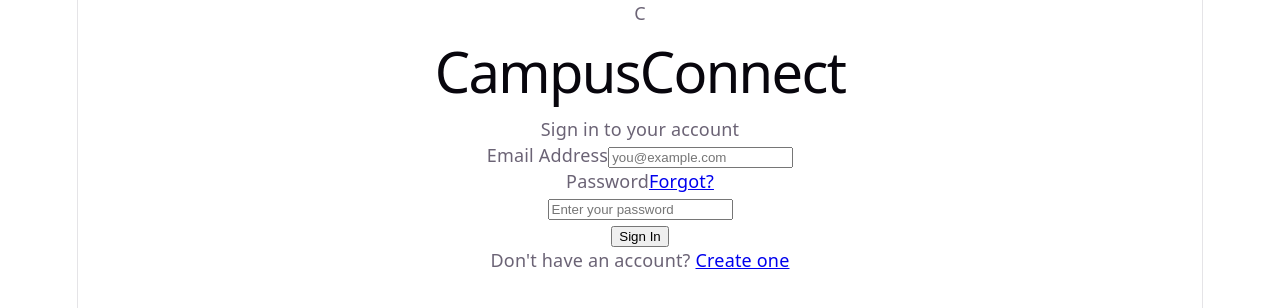
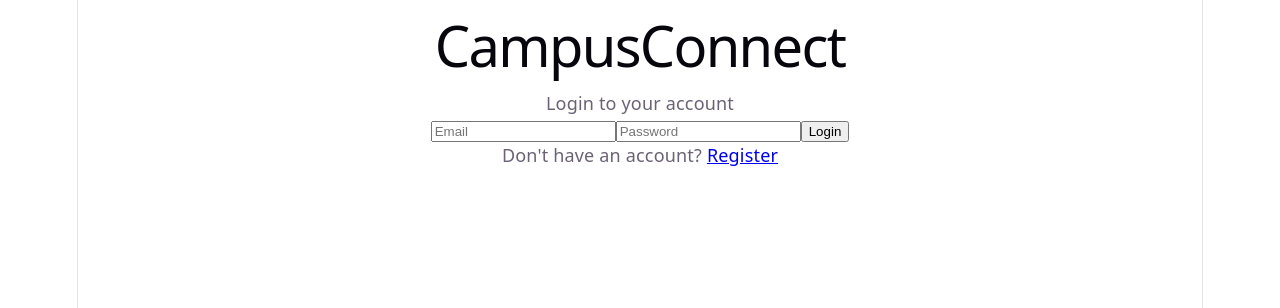
Before and after one commit to Tachhen/CampusConnect, a React app in the folder frontend/: page / in a window 1280 px wide. Shown: the top 308 px of the page. Built offline with nearby package versions, Linux system fonts and the light colour scheme; the HTML template or start-up script is replaced by a standard one.

Commit message:
Fixed some routing issues

```diff
--- a/frontend/src/pages/Login.jsx
+++ b/frontend/src/pages/Login.jsx
@@ -4,6 +4,7 @@ import api from "../services/api";
 
 function Login() {
     const navigate = useNavigate();
+
     const [email, setEmail] = useState("");
     const [password, setPassword] = useState("");
     const [error, setError] = useState("");
@@ -11,14 +12,19 @@ function Login() {
 
     const handleLogin = async (e) => {
         e.preventDefault();
+
+        console.log("LOGIN BUTTON CLICKED");
+
+        setError("");
         setIsLoading(true);
-        setError("");
 
         try {
             const response = await api.post("/auth/login", {
                 email,
                 password,
             });
+
+            console.log("LOGIN RESPONSE:", response.data);
 
             localStorage.setItem("token", response.data.token);
             localStorage.setItem("role", response.data.role);
@@ -33,94 +39,78 @@ function Login() {
             } else {
                 navigate("/sessions");
             }
+        } catch (err) {
+            console.error("LOGIN ERROR:", err);
+            console.error("RESPONSE:", err.response);
 
-        } catch (err) {
-            setError("Invalid email or password");
+            setError(
+                err.response?.data?.message ||
+                err.response?.data ||
+                "Invalid email or password"
+            );
+        } finally {
             setIsLoading(false);
         }
     };
 
     return (
-        <div className="min-h-screen flex items-center justify-center bg-gradient-to-br from-gray-50 to-gray-100">
-            <div className="bg-white p-8 rounded-2xl shadow-xl w-96 border border-gray-100">
-                <div className="text-center mb-8">
-                    <div className="w-16 h-16 bg-blue-600 rounded-2xl flex items-center justify-center mx-auto mb-4 shadow-lg shadow-blue-200">
-                        <span className="text-white text-2xl font-bold">C</span>
-                    </div>
-                    <h1 className="text-3xl font-bold text-gray-800">CampusConnect</h1>
-                    <p className="text-gray-500 text-sm mt-1">Sign in to your account</p>
-                </div>
+        <div className="min-h-screen flex items-center justify-center bg-gray-100">
+            <div className="bg-white p-8 rounded-xl shadow-lg w-96">
+
+                <h1 className="text-3xl font-bold text-center mb-2">
+                    CampusConnect
+                </h1>
+
+                <p className="text-center text-gray-500 mb-6">
+                    Login to your account
+                </p>
 
                 {error && (
-                    <div className="mb-4 p-3 bg-red-50 border border-red-200 text-red-600 rounded-xl text-sm flex items-center">
-                        <svg className="w-4 h-4 mr-2 flex-shrink-0" fill="currentColor" viewBox="0 0 20 20">
-                            <path fillRule="evenodd" d="M10 18a8 8 0 100-16 8 8 0 000 16zM8.707 7.293a1 1 0 00-1.414 1.414L8.586 10l-1.293 1.293a1 1 0 101.414 1.414L10 11.414l1.293 1.293a1 1 0 001.414-1.414L11.414 10l1.293-1.293a1 1 0 00-1.414-1.414L10 8.586 8.707 7.293z" clipRule="evenodd" />
-                        </svg>
+                    <div className="bg-red-100 text-red-700 p-3 rounded mb-4">
                         {error}
                     </div>
                 )}
 
                 <form onSubmit={handleLogin}>
-                    <div className="mb-4">
-                        <label className="block text-sm font-medium text-gray-700 mb-1.5">
-                            Email Address
-                        </label>
+
                     <input
                         type="email"
-                            placeholder="you@example.com"
-                            className="w-full px-4 py-2.5 border border-gray-300 rounded-xl focus:outline-none focus:ring-2 focus:ring-blue-500 focus:border-transparent transition-shadow bg-gray-50"
+                        placeholder="Email"
+                        className="w-full border p-3 rounded mb-4"
                         value={email}
                         onChange={(e) => setEmail(e.target.value)}
                         required
                     />
-                    </div>
 
-                    <div className="mb-6">
-                        <div className="flex justify-between items-center mb-1.5">
-                            <label className="block text-sm font-medium text-gray-700">
-                                Password
-                            </label>
-                            <Link to="/forgot-password" className="text-sm text-blue-600 hover:text-blue-700">
-                                Forgot?
-                            </Link>
-                        </div>
                     <input
                         type="password"
-                            placeholder="Enter your password"
-                            className="w-full px-4 py-2.5 border border-gray-300 rounded-xl focus:outline-none focus:ring-2 focus:ring-blue-500 focus:border-transparent transition-shadow bg-gray-50"
+                        placeholder="Password"
+                        className="w-full border p-3 rounded mb-4"
                         value={password}
                         onChange={(e) => setPassword(e.target.value)}
                         required
                     />
-                    </div>
 
                     <button
                         type="submit"
                         disabled={isLoading}
-                        className="w-full bg-blue-600 text-white py-2.5 rounded-xl font-medium hover:bg-blue-700 transition-colors shadow-lg shadow-blue-200 disabled:opacity-50 disabled:cursor-not-allowed"
+                        className="w-full bg-blue-600 text-white py-3 rounded hover:bg-blue-700 disabled:opacity-50"
                     >
-                        {isLoading ? (
-                            <span className="flex items-center justify-center">
-                                <svg className="animate-spin -ml-1 mr-2 h-4 w-4 text-white" fill="none" viewBox="0 0 24 24">
-                                    <circle className="opacity-25" cx="12" cy="12" r="10" stroke="currentColor" strokeWidth="4" />
-                                    <path className="opacity-75" fill="currentColor" d="M4 12a8 8 0 018-8V0C5.373 0 0 5.373 0 12h4zm2 5.291A7.962 7.962 0 014 12H0c0 3.042 1.135 5.824 3 7.938l3-2.647z" />
-                                </svg>
-                                Signing in...
-                            </span>
-                        ) : (
-                            "Sign In"
-                        )}
+                        {isLoading ? "Logging in..." : "Login"}
                     </button>
+
                 </form>
 
-                <div className="mt-6 pt-6 border-t border-gray-200">
-                    <p className="text-center text-sm text-gray-600">
+                <p className="text-center mt-5">
                     Don't have an account?{" "}
-                        <Link to="/register" className="text-blue-600 hover:text-blue-700 font-semibold">
-                            Create one
+                    <Link
+                        to="/register"
+                        className="text-blue-600 font-semibold"
+                    >
+                        Register
                     </Link>
                 </p>
-                </div>
+
             </div>
         </div>
     );
--- a/frontend/src/pages/Register.jsx
+++ b/frontend/src/pages/Register.jsx
@@ -8,12 +8,18 @@ function Register() {
     const [name, setName] = useState("");
     const [email, setEmail] = useState("");
     const [password, setPassword] = useState("");
-
+    const [error, setError] = useState("");
     const [message, setMessage] = useState("");
-    const [error, setError] = useState("");
+    const [isLoading, setIsLoading] = useState(false);
 
     const handleRegister = async (e) => {
         e.preventDefault();
+
+        console.log("REGISTER BUTTON CLICKED");
+
+        setError("");
+        setMessage("");
+        setIsLoading(true);
 
         try {
             const response = await api.post("/auth/register", {
@@ -22,16 +28,25 @@ function Register() {
                 password,
             });
 
+            console.log("REGISTER RESPONSE:", response.data);
+
             setMessage(response.data);
-            setError("");
 
             setTimeout(() => {
                 navigate("/");
             }, 1500);
 
         } catch (err) {
-            setError(err.response?.data || "Registration failed");
-            setMessage("");
+            console.error("REGISTER ERROR:", err);
+            console.error("RESPONSE:", err.response);
+
+            setError(
+                err.response?.data?.message ||
+                err.response?.data ||
+                "Registration failed"
+            );
+        } finally {
+            setIsLoading(false);
         }
     };
 
@@ -39,20 +54,24 @@ function Register() {
         <div className="min-h-screen flex items-center justify-center bg-gray-100">
             <div className="bg-white p-8 rounded-xl shadow-lg w-96">
 
-                <h1 className="text-3xl font-bold text-center mb-6">
-                    Register
+                <h1 className="text-3xl font-bold text-center mb-2">
+                    Create Account
                 </h1>
 
+                <p className="text-center text-gray-500 mb-6">
+                    Join CampusConnect
+                </p>
+
                 {message && (
-                    <p className="text-green-600 text-center mb-3">
+                    <div className="bg-green-100 text-green-700 p-3 rounded mb-4">
                         {message}
-                    </p>
+                    </div>
                 )}
 
                 {error && (
-                    <p className="text-red-500 text-center mb-3">
+                    <div className="bg-red-100 text-red-700 p-3 rounded mb-4">
                         {error}
-                    </p>
+                    </div>
                 )}
 
                 <form onSubmit={handleRegister}>
@@ -86,9 +105,10 @@ function Register() {
 
                     <button
                         type="submit"
-                        className="w-full bg-green-600 text-white py-3 rounded hover:bg-green-700"
+                        disabled={isLoading}
+                        className="w-full bg-green-600 text-white py-3 rounded hover:bg-green-700 disabled:opacity-50"
                     >
-                        Register
+                        {isLoading ? "Creating account..." : "Register"}
                     </button>
 
                 </form>
```
Also changed, not shown: frontend/src/services/api.js (+2 -6 lines), 2 other files (tests, documents, lock files or other folders). Lines whose indentation alone changed are shown as unchanged.
